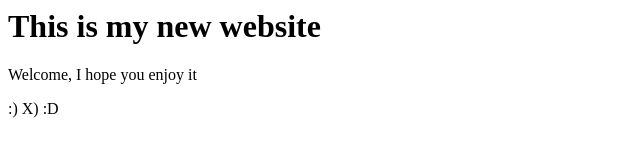
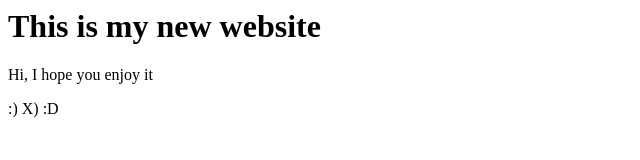
Before and after one commit to KritikaGitAcc/FirstRepo, a plain HTML site: page index.html in a window 1280 px wide. Shown: the full height of the page, 0-640 px from the left. Drawn offline with Linux system fonts and the light colour scheme.

Commit message:
changed welcome to Hi

```diff
--- a/index.html
+++ b/index.html
@@ -1,6 +1,6 @@
 <html>
 <title> This is my website </title>
 <h1> This is my new website</h1>
-<p> Welcome, I hope you enjoy it</p>
+<p> Hi, I hope you enjoy it</p>
 <p> :) X) :D </p>
 </html>
```
